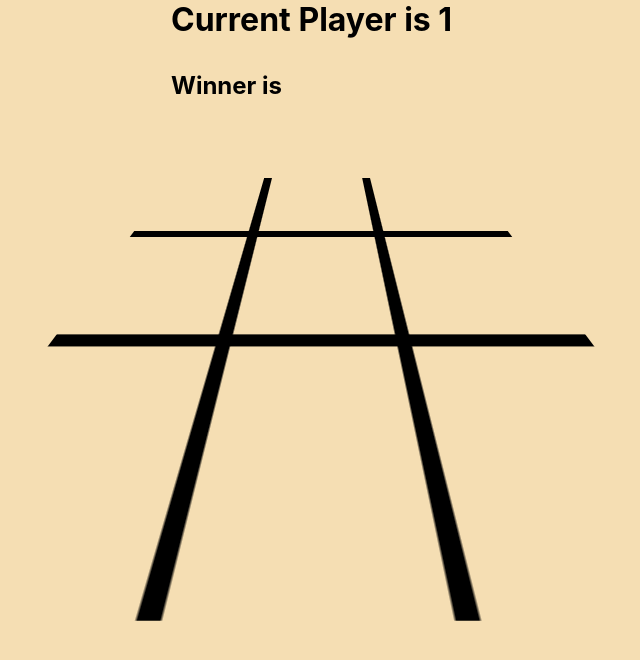
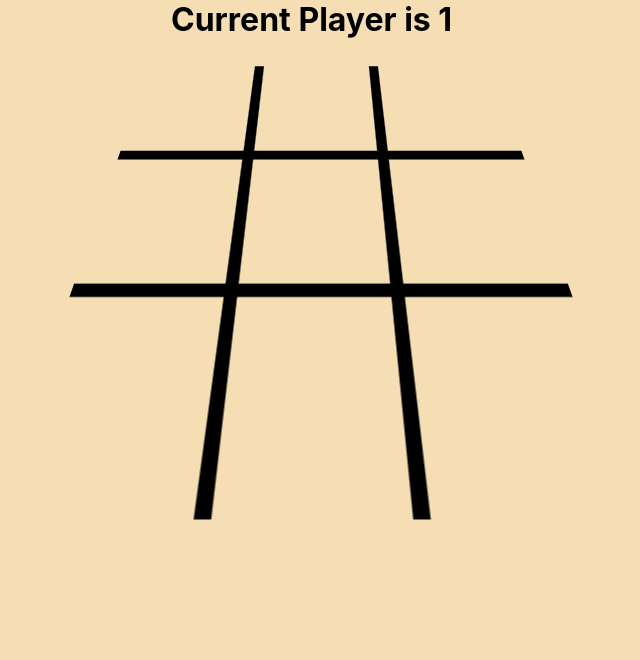
Before and after one commit to stevefaeembra/wk_14_d_3_lab_noughts_crosses, a React (Create React App) app: page / in a window 1280 px wide. Shown: the top 660 px of the page, without its empty margins (319-959 px from the left). Built offline with nearby package versions, Linux system fonts and the light colour scheme.

Commit message:
only show message when we have a winner, also tweak 3d

```diff
--- a/src/App.css
+++ b/src/App.css
@@ -24,7 +24,7 @@ h1, h2 {
 
 .squares {
   display: grid;
-  transform: perspective(300px) rotateX(45deg) scale(1.5);
+  transform: perspective(300px) rotateX(25deg) scale(1.5);
   grid-template-columns: repeat(3,1fr);
   grid-template-rows: repeat(3,1fr);
   width: 300px;
--- a/src/components/GameInfo.js
+++ b/src/components/GameInfo.js
@@ -6,7 +6,7 @@ class GameInfo extends Component {
     return (
       <Fragment>
         <h1>Current Player is {this.props.message}</h1>
-        <h2>Winner is {this.props.winner}</h2>
+        <h2>{this.props.winner}</h2>
       </Fragment>
     )
   }
--- a/src/containers/GameContainer.js
+++ b/src/containers/GameContainer.js
@@ -26,11 +26,11 @@ class GameContainer extends Component {
     if (lineContents.findIndex((item) => {
       return item === "OOO";
     }) > -1) {
-      this.setState({winner : "Player 1"})
+      this.setState({winner : "Player 1 (O) Wins!"})
     } else if (lineContents.findIndex((item) => {
       return item === "XXX";
     }) > -1 ) {
-      this.setState({winner : "Player 2"})
+      this.setState({winner : "Player 2 (X) Wins!"})
     }
   }
 
@@ -55,11 +55,6 @@ class GameContainer extends Component {
     });
   };
 
-  // componentDidUpdate(prevProps, prevState){
-  //   let winner = this.detectWinner();
-  //   this.setState({winner : winner});
-  //   console.log(winner);
-  // }
 
   render() {
     return (
```
